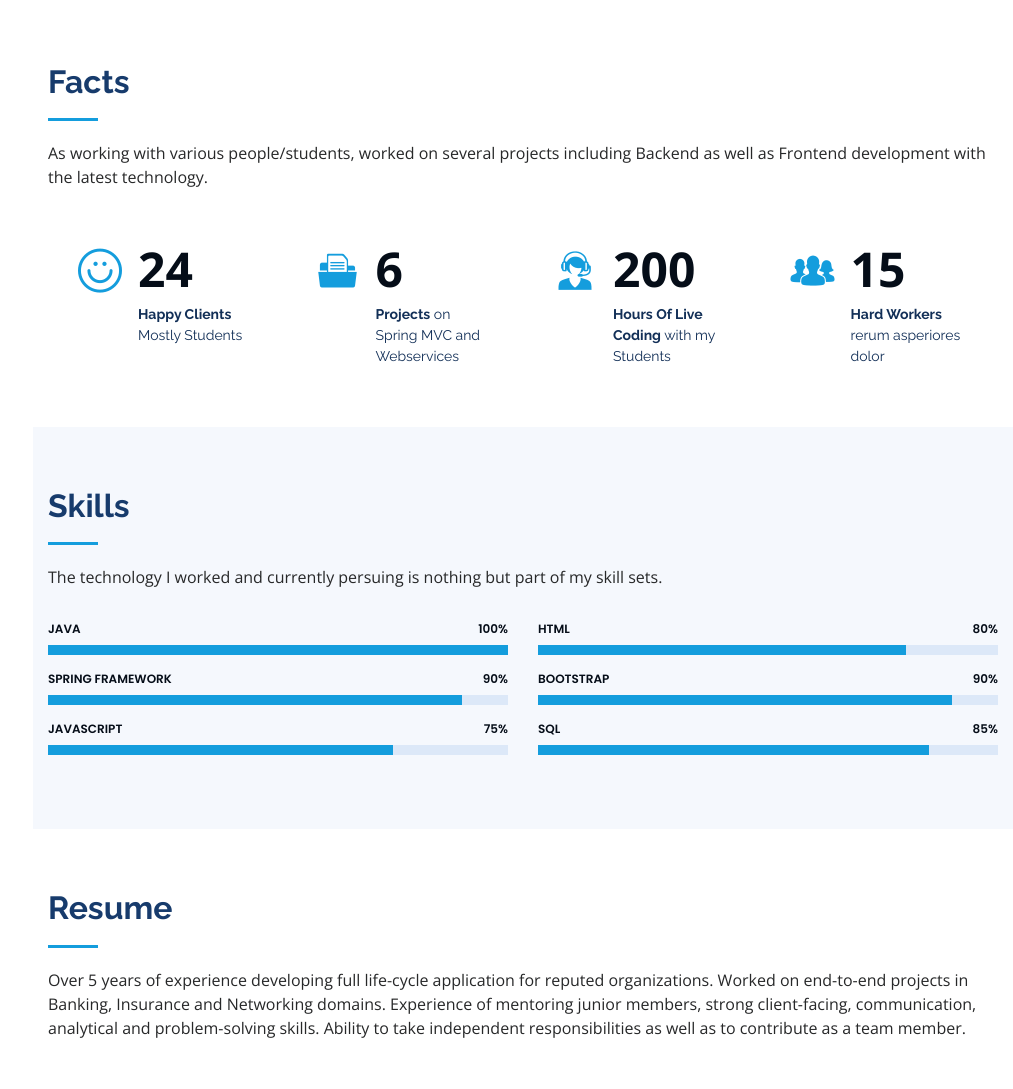
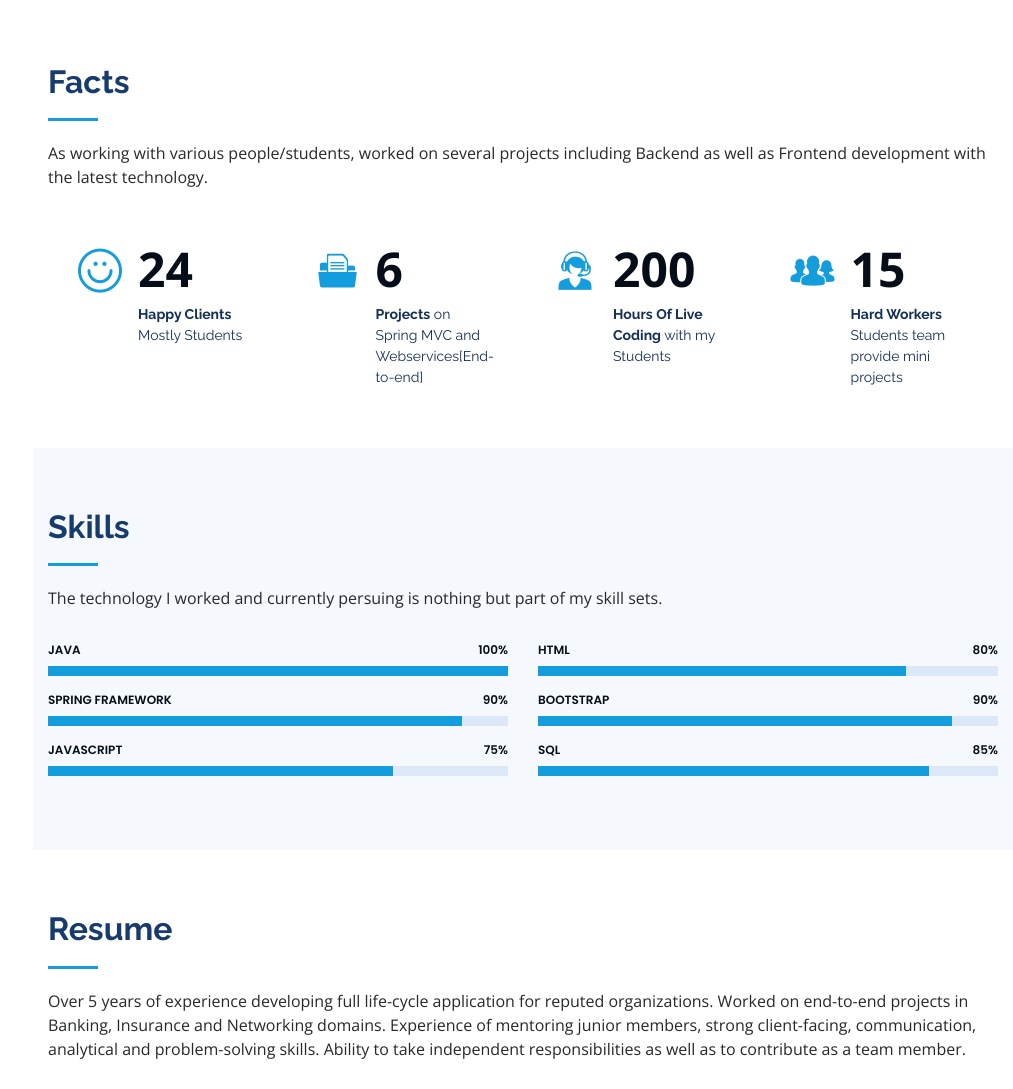
Before and after one commit to HarshalSolao/harshalsolao.github.io, a plain HTML site: page index.html in a window 1280 px wide. Shown: the part 1473-2562 px from the top of the page, without its empty margins (267-1280 px from the left). Drawn offline with nearby package versions, Linux system fonts and the light colour scheme.

Commit message:
Correction

```diff
--- a/index.html
+++ b/index.html
@@ -149,7 +149,7 @@
             <div class="count-box">
               <i class="icofont-document-folder"></i>
               <span data-toggle="counter-up">6</span>
-              <p><strong>Projects</strong> on Spring MVC and Webservices</p>
+              <p><strong>Projects</strong> on Spring MVC and Webservices[End-to-end]</p>
             </div>
           </div>
 
@@ -165,7 +165,7 @@
             <div class="count-box">
               <i class="icofont-users-alt-5"></i>
               <span data-toggle="counter-up">15</span>
-              <p><strong>Hard Workers</strong> rerum asperiores dolor</p>
+              <p><strong>Hard Workers</strong> Students team provide mini projects</p>
             </div>
           </div>
 
```
